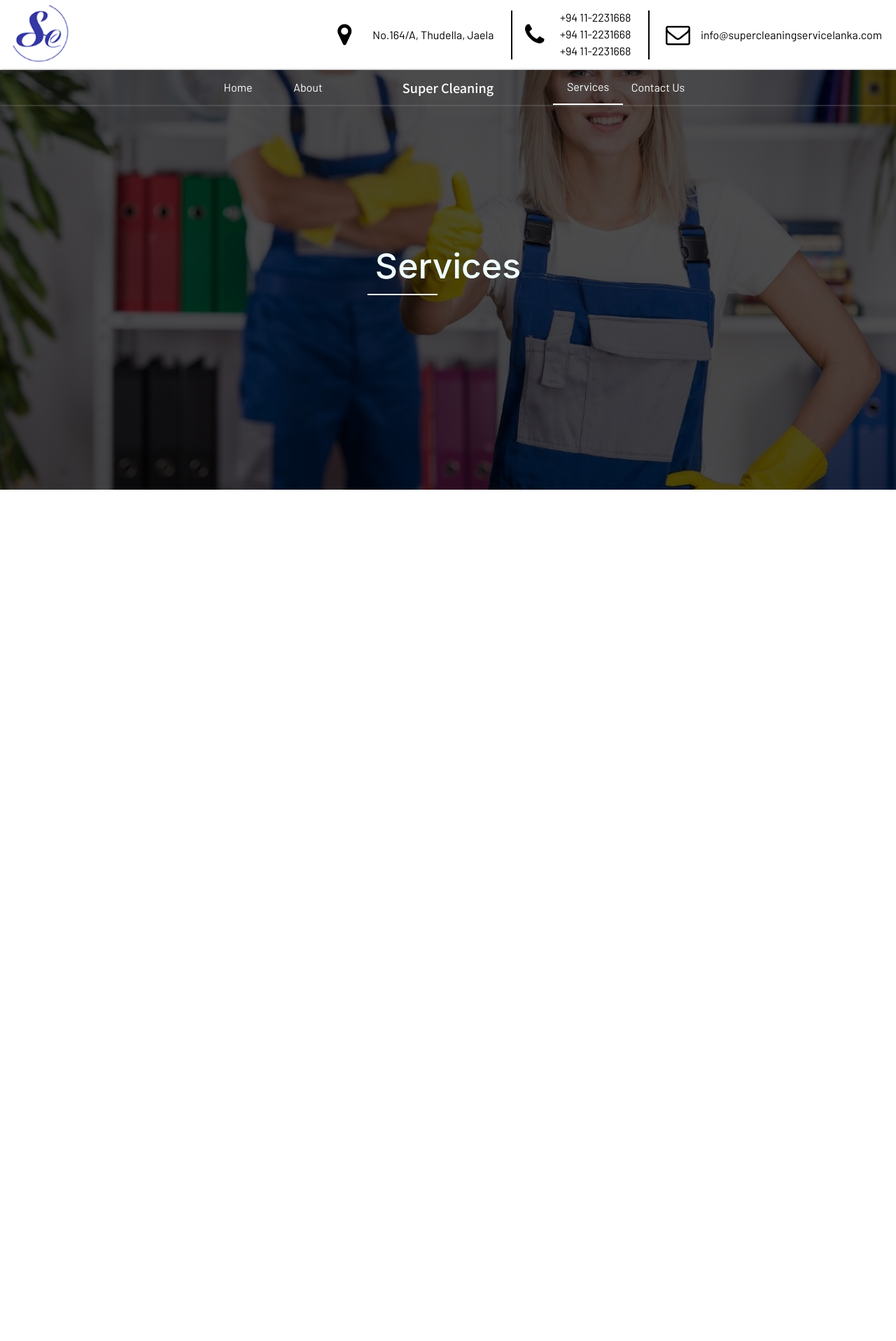
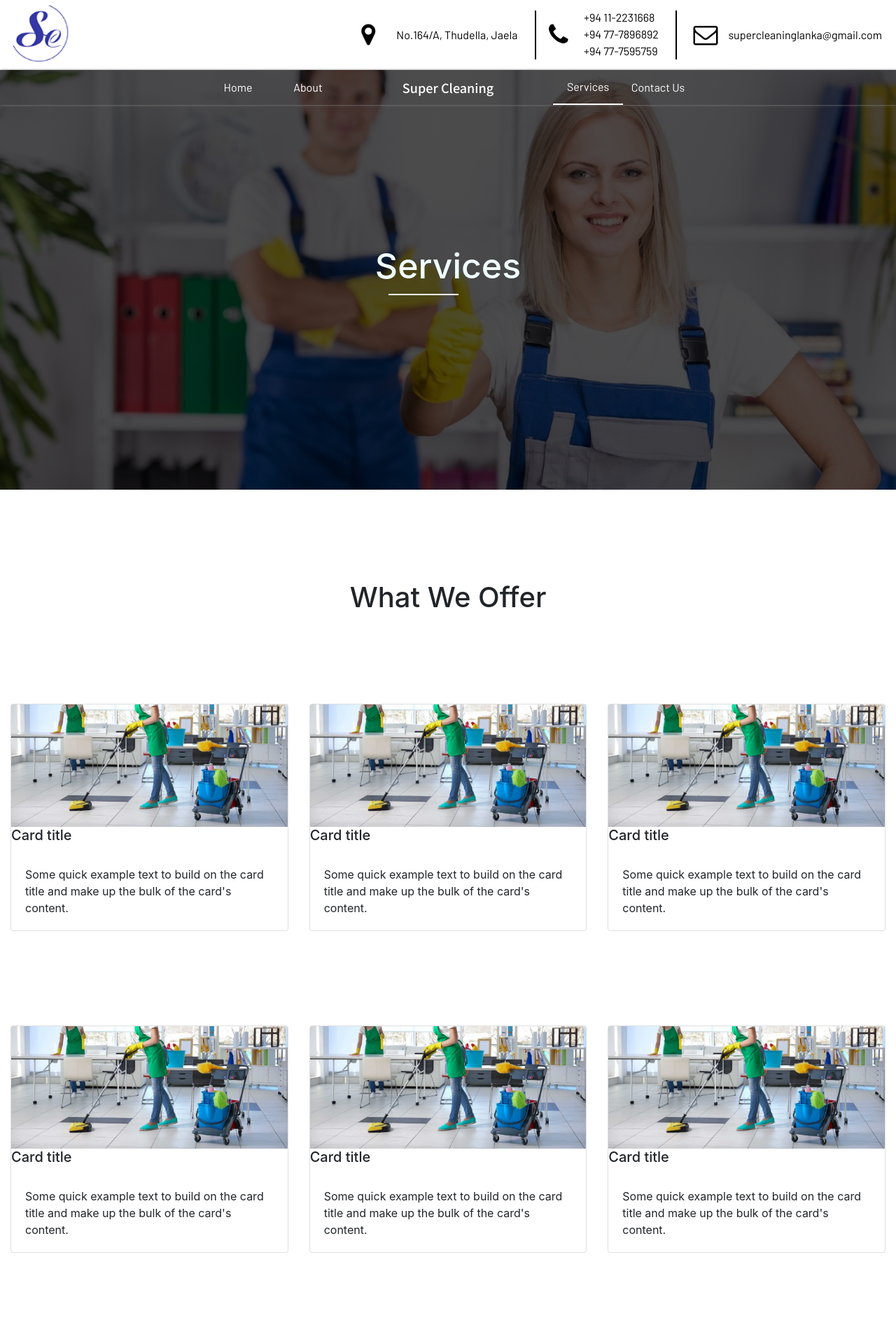
Before and after one commit to pradeepa1997/cleaning-project, a PHP site: page /services.html in a window 1280 px wide. Shown: the top 1917 px of the page at 70% size. Run offline with PHP 8.4, Linux system fonts and the light colour scheme.

Commit message:
service done

```diff
--- /dev/null
+++ b/css/service.css
@@ -0,0 +1,48 @@
+.service-main{
+    padding-top: 650px;
+    width: 100%;
+    padding-bottom: 100px;
+
+}
+.service-col{
+    margin-top: 60px;
+}
+.aboutus-contain-main-header{
+    text-align: center;
+    margin-top: 40px;
+}
+.topic-background{
+    position: absolute;
+    top:100px;
+    width: 100%;
+    height:600px;
+    object-fit: cover;
+    background: linear-gradient(rgb(0, 0, 0, 0.7), rgba(0, 0, 0, 0.7)),
+    url("../image/professional-cleaning-services.jpg");
+    background-size:cover;
+    background-repeat:no-repeat;
+    background-position:center;
+    background-size:cover;
+    background-repeat:no-repeat;
+    background-attachment:fixed;
+    background-position: top ;
+
+}
+.topic{
+    margin-top: 250px;
+    text-align: center;
+    font-weight: 500;
+    color: azure;
+    font-size: 50px;
+}.image{
+    width: 100%;
+    height:400px;
+    object-fit: cover;
+}
+.line-2{
+    height:2px;
+    width: 100px;
+    background-color: white;
+    margin-top: 10px;
+    margin-right:calc(50% - 15px);
+}
--- a/css/slider.css
+++ b/css/slider.css
@@ -11,6 +11,9 @@
     text-align: center;
     color: white;
 
+}
+#slider1,#slider2,#slider3{
+    background-position: top !important;
 }
 #slidertext1{
     display: block;
--- a/index.html
+++ b/index.html
@@ -119,7 +119,7 @@
             <div class="dot" id="dot1" onclick="select(0)"></div>
             <div class="dot" id="dot2" onclick="select(1)"></div>
             <div class="dot" id="dot3" onclick="select(2)"></div>
-            <img src="./image/furniture.jpeg" id="slider1"/>
+            <img src="./image/furniture.jpeg" id="slider1" style="overflow: hidden;"/>
             <img src="./image/slider2.jpg" id="slider2"/>
             <img src="./image/slider4.jpg" id="slider3"/>
           </div>
@@ -306,11 +306,11 @@
           <div class="row">
             <div class="col-lg-6 col-md-6 footer-newsletter">
                 <div class="footer-info">
-                  <h3>OUR COMPANY  <span>.</span></h3>
+                  <h3>OUR COMPANY  </h3>
                   <div  style="margin-bottom: 20px;">
                     <img src="./image/logo.png">
                 </div>
-                <p>SUPER CLEANING SERVICES LANKA(PVT)LTD is a leading company in Sri Lanka. We have been in cleaning business since 5 years. Specially any type of cleaning machines are available and machines are operation in the field.</p>
+                <p>Super Cleaning Services Lanka (pvt) Ltd offers an adaptable scope of expert Janitorial Service in Sri Lanka for all household and business purchasers. We do best in our duties. We take the responsibility of our work 100% and maintain the quality of the work all the time.</p>
             </div>
           </div>
         <div class="col-lg-3 col-md-6" >
--- a/services.html
+++ b/services.html
@@ -13,7 +13,7 @@
     <link href="css/navbar.css" rel="stylesheet">
     <link href="css/footer.css" rel="stylesheet">
     <link href="css/slider.css" rel="stylesheet">
-    <link href="css/aboutus.css" rel="stylesheet">
+    <link href="css/service.css" rel="stylesheet">
     <link rel="stylesheet" href="https://cdnjs.cloudflare.com/ajax/libs/font-awesome/4.7.0/css/font-awesome.min.css">
     </head>
     <body>
@@ -31,14 +31,14 @@
                     <div class="callus">
                         <i class="fa fa-phone " aria-hidden="true"></i>
                         <div class="big-text">
-                            +94 11-2231668<br>
-                            +94 11-2231668<br>
-                            +94 11-2231668<br>
-                        </div>
-                        <div class="big-text big-text-2">
+                          +94 11-2231668<br>
+                          +94 77-7896892<br>
+                          +94 77-7595759<br>
+                      </div>
+                      <div class="big-text big-text-2">
                         +94 11-2231668,
-                        +94 11-2231668,
-                        +94 11-2231668
+                        +94 77-7896892
+                        +94 77-7595759
                     </div>
                     </div>
 
@@ -46,7 +46,7 @@
                     <div class="sendus">
                         <i class="fa fa-envelope-o fa-2x" aria-hidden="true"></i>
                         <div class="big-text">
-                            info@supercleaningservicelanka.com
+                          supercleaninglanka@gmail.com
                         </div>
                     </div>
                 </div>
@@ -55,9 +55,9 @@
                 <div>
                     <ul>
                     <li><a href="index.html">Home</a></li>
-                    <li><a href="#">About</a></li>
+                    <li><a href="aboutUs.html">About</a></li>
                     <li class="nav-logo"><span> <img src="./image/sparaylogo.jpg"/> Super Cleaning</span></li>
-                    <li class="active"><a href="#">Services</a></li>
+                    <li class="active"><a href="services.html">Services</a></li>
                     <li><a href="contactus.html">Contact Us</a></li>
                     </ul>
                 </div>
@@ -70,7 +70,7 @@
                     <li ><a href="index.html">Home</a></li>
                     <li><a href="aboutUs.html">About</a></li>
                     <li><a href="services.html">Services</a></li>
-                    <li><a href="#portfolio">Contact Us</a></li>
+                    <li><a href="contactus.html">Contact Us</a></li>
                     </ul>
                 </div>
             </nav>
@@ -79,18 +79,129 @@
                 <div class="line-2"></div>
             </div>
         </header>
-        <div style="height: 2000px;"></div>
+        <div class="service-main">
+
+          <h1 >What We Offer</h1>
+          <div class="row">
+            <div class="col-md-4 col-sm-6 service-col">
+              <div class="card" style="width: 100%;">
+                <img class="card-img-top" src="./image/clean.jpg" alt="Card image cap">
+                <h5 class="card-title">Card title</h5>
+                <div class="card-body">
+                  <p class="card-text">Some quick example text to build on the card title and make up the bulk of the card's content.</p>
+                </div>
+              </div>
+            </div>
+            <div class="col-md-4 col-sm-6 service-col">
+              <div class="card" style="width: 100%;">
+                <img class="card-img-top" src="./image/clean.jpg" alt="Card image cap">
+                <h5 class="card-title">Card title</h5>
+
+                <div class="card-body">
+                  <p class="card-text">Some quick example text to build on the card title and make up the bulk of the card's content.</p>
+                </div>
+              </div>
+            </div>
+            <div class="col-md-4 col-sm-6 service-col">
+              <div class="card" style="width: 100%;">
+                <img class="card-img-top" src="./image/clean.jpg" alt="Card image cap">
+                <h5 class="card-title">Card title</h5>
+
+                <div class="card-body">
+                  <p class="card-text">Some quick example text to build on the card title and make up the bulk of the card's content.</p>
+                </div>
+              </div>
+            </div>
+
+            <div class="col-md-4 col-sm-6 service-col">
+              <div class="card" style="width: 100%;">
+                <img class="card-img-top" src="./image/clean.jpg" alt="Card image cap">
+                <h5 class="card-title">Card title</h5>
+
+                <div class="card-body">
+                  <p class="card-text">Some quick example text to build on the card title and make up the bulk of the card's content.</p>
+                </div>
+              </div>
+            </div>
+            <div class="col-md-4 col-sm-6 service-col">
+              <div class="card" style="width: 100%;">
+                <img class="card-img-top" src="./image/clean.jpg" alt="Card image cap">
+                <h5 class="card-title">Card title</h5>
+
+                <div class="card-body">
+                  <p class="card-text">Some quick example text to build on the card title and make up the bulk of the card's content.</p>
+                </div>
+              </div>
+            </div>
+            <div class="col-md-4 col-sm-6 service-col">
+              <div class="card" style="width: 100%;">
+                <img class="card-img-top" src="./image/clean.jpg" alt="Card image cap">
+                <h5 class="card-title">Card title</h5>
+
+                <div class="card-body">
+                  <p class="card-text">Some quick example text to build on the card title and make up the bulk of the card's content.</p>
+                </div>
+              </div>
+            </div>
+
+            <div class="col-md-4 col-sm-6 service-col">
+              <div class="card" style="width: 100%;">
+                <img class="card-img-top" src="./image/clean.jpg" alt="Card image cap">
+                <h5 class="card-title">Card title</h5>
+
+                <div class="card-body">
+                  <p class="card-text">Some quick example text to build on the card title and make up the bulk of the card's content.</p>
+                </div>
+              </div>
+            </div>
+            <div class="col-md-4 col-sm-6 service-col">
+              <div class="card" style="width: 100%;">
+                <img class="card-img-top" src="./image/clean.jpg" alt="Card image cap">
+                <h5 class="card-title">Card title</h5>
+
+                <div class="card-body">
+                  <p class="card-text">Some quick example text to build on the card title and make up the bulk of the card's content.</p>
+                </div>
+              </div>
+            </div>
+            <div class="col-md-4 col-sm-6 service-col">
+              <div class="card" style="width: 100%;">
+                <img class="card-img-top" src="./image/clean.jpg" alt="Card image cap">
+                <h5 class="card-title">Card title</h5>
+
+                <div class="card-body">
+                  <p class="card-text">Some quick example text to build on the card title and make up the bulk of the card's content.</p>
+                </div>
+              </div>
+            </div>
+
+
+            <div class="col-md-4 col-sm-6 service-col">
+              <div class="card" style="width: 100%;">
+                <img class="card-img-top" src="./image/clean.jpg" alt="Card image cap">
+                <h5 class="card-title">Card title</h5>
+
+                <div class="card-body">
+                  <p class="card-text">Some quick example text to build on the card title and make up the bulk of the card's content.</p>
+                </div>
+              </div>
+            </div>
+          </div>
+
+
+
+        </div>
             <footer id="footer">
                 <div class="footer-top">
                   <div class="container">
                     <div class="row">
                       <div class="col-lg-6 col-md-6 footer-newsletter">
                           <div class="footer-info">
-                            <h3>OUR COMPANY  <span>.</span></h3>
+                            <h3>OUR COMPANY  </h3>
                             <div  style="margin-bottom: 20px;">
                               <img src="./image/logo.png">
                           </div>
-                          <p>SUPER CLEANING SERVICES LANKA(PVT)LTD is a leading company in Sri Lanka. We have been in cleaning business since 5 years. Specially any type of cleaning machines are available and machines are operation in the field.</p>
+                          <p>Super Cleaning Services Lanka (pvt) Ltd offers an adaptable scope of expert Janitorial Service in Sri Lanka for all household and business purchasers. We do best in our duties. We take the responsibility of our work 100% and maintain the quality of the work all the time.</p>
                       </div>
                     </div>
                   <div class="col-lg-3 col-md-6" >
@@ -106,7 +217,7 @@
                     <div>
                       <h4>EMAIL US</h4>
                       <p>
-                        info@supercleaningservicelanka.com
+                        supercleaninglanka@gmail.com
                       </p>
                     </div>
                   </div>
@@ -115,8 +226,8 @@
                           <h4>CONTACT US</h4>
                           <p>
                             +94 11-2231668<br>
-                            +94 77-2414931<br>
-                            +94 77-1535759<br>
+                            +94 77-7896892<br>
+                            +94 77-7595759<br>
                           </p>
                         </div>
                       </div>
@@ -130,8 +241,6 @@
                 </div>
               </footer>
         </div>
-
-
         <script src="./js/aboutUs.js"></script>
     </body>
 </html>
```
Also changed, not shown: aboutUs.html (+5 -5 lines), contactus.html (+14 -4 lines).
